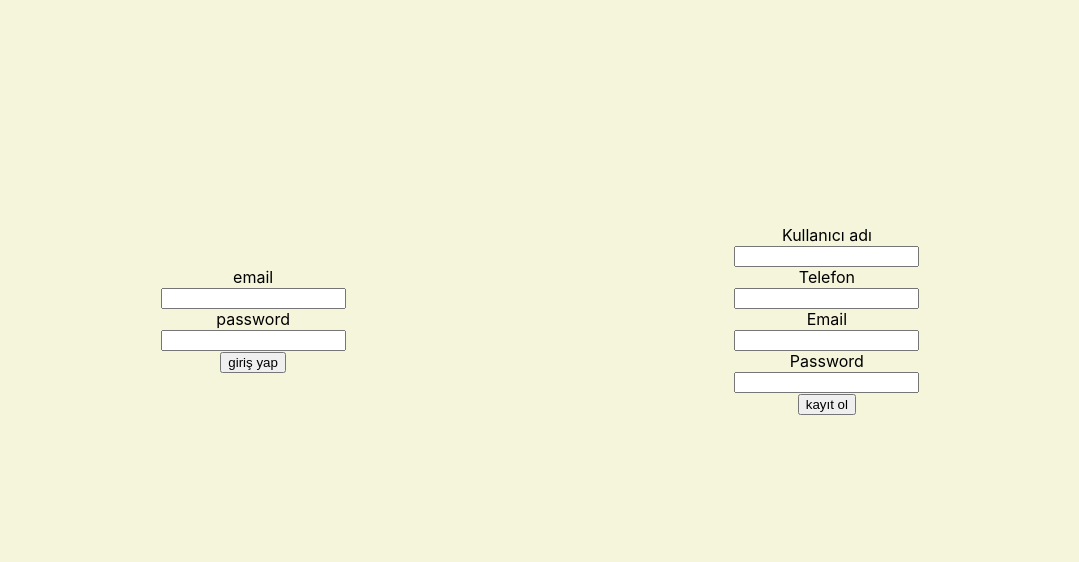
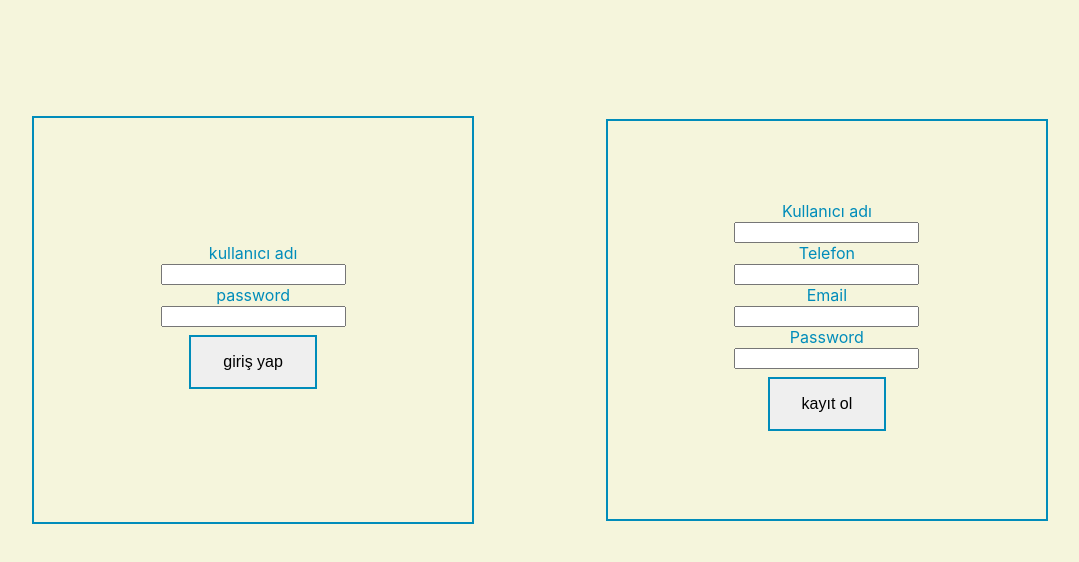
Before and after one commit to fehimornek/eczane-sistemi, a React (Create React App) app: page /login in a window 1280 px wide. Shown: the top 562 px of the page, without its empty margins (100-1179 px from the left). Built offline with nearby package versions, Linux system fonts and the light colour scheme.

Commit message:
signin now works!

```diff
--- a/src/components/LoginPage/Login.css
+++ b/src/components/LoginPage/Login.css
@@ -9,19 +9,21 @@
 }
 
 .giris_yap {
+    padding: 7.8rem 0rem 7.8rem 0rem;
     grid-column: 2 / 3;
     grid-row: 2 / 4;
+    border: solid 2px #008CBA;
+    color: #008CBA;
 }
 
 .kayit_ol {
+    padding: 5rem 0rem 5rem 0rem;
     grid-column: 4 / 5;
     grid-row: 2 / 4;
+    border: solid 2px #008CBA;
+    color: #008CBA;
 }
 
 .kayit_btn {
-
+    padding: 1rem 2rem;
 }
-
-.giris_btn{
-
-}
--- a/src/components/LoginPage/LoginAccount.js
+++ b/src/components/LoginPage/LoginAccount.js
@@ -1,13 +1,16 @@
-import React from "react";
+import React, {useState} from "react";
 import SignIn from "./SignIn";
 import SignUp from "./SignUp";
 import "./Login.css"
+
+
 const LoginAccount = () => {
+    const [users, setUsers] = useState({admin : "amdin", fehim: "1234"})
 
     return (
         <div className="main_div">
-            <SignIn></SignIn>
-            <SignUp></SignUp>
+            <SignIn users={users}></SignIn>
+            <SignUp setUsers={setUsers}></SignUp>
         </div>
     )
 }
--- a/src/components/LoginPage/SignIn.js
+++ b/src/components/LoginPage/SignIn.js
@@ -1,15 +1,26 @@
 import React from 'react'
 
-const SignIn = () => {
+const SignIn = ({users}) => {
+
+    const checkValid = (e) => {
+        e.preventDefault()
+        const username = document.getElementById("username").value
+        const password = document.getElementById("password").value
+        let match = 0
+       Object.entries(users).forEach(([key, value]) => {
+           if (key === username && value === password) window.location = "./admin"
+       })
+
+    }
 
     return (
         <div className="giris_yap">
             <form >
-            <label>email</label><br/>
-            <input type="text" /><br/>
+            <label>kullanıcı adı</label><br/>
+            <input type="text" id="username" /><br/>
             <label>password</label><br/>
-            <input type="text"/><br/>
-            <button className='giris_btn'>giriş yap</button><br/>
+            <input type="text" id="password" /><br/>
+            <button onClick={checkValid} className='pick_button kayit_btn'>giriş yap</button><br/>
             </form>
         </div>
     )
--- a/src/components/LoginPage/SignUp.js
+++ b/src/components/LoginPage/SignUp.js
@@ -13,7 +13,7 @@ const SignUp = () => {
             <input type="text"/><br/>
             <label>Password</label><br/>
             <input type="text"/><br/>
-            <button className='Kayit_btn'>kayıt ol</button><br/>
+            <button className='pick_button kayit_btn'>kayıt ol</button><br/>
         </form>
         </div>
 
```
